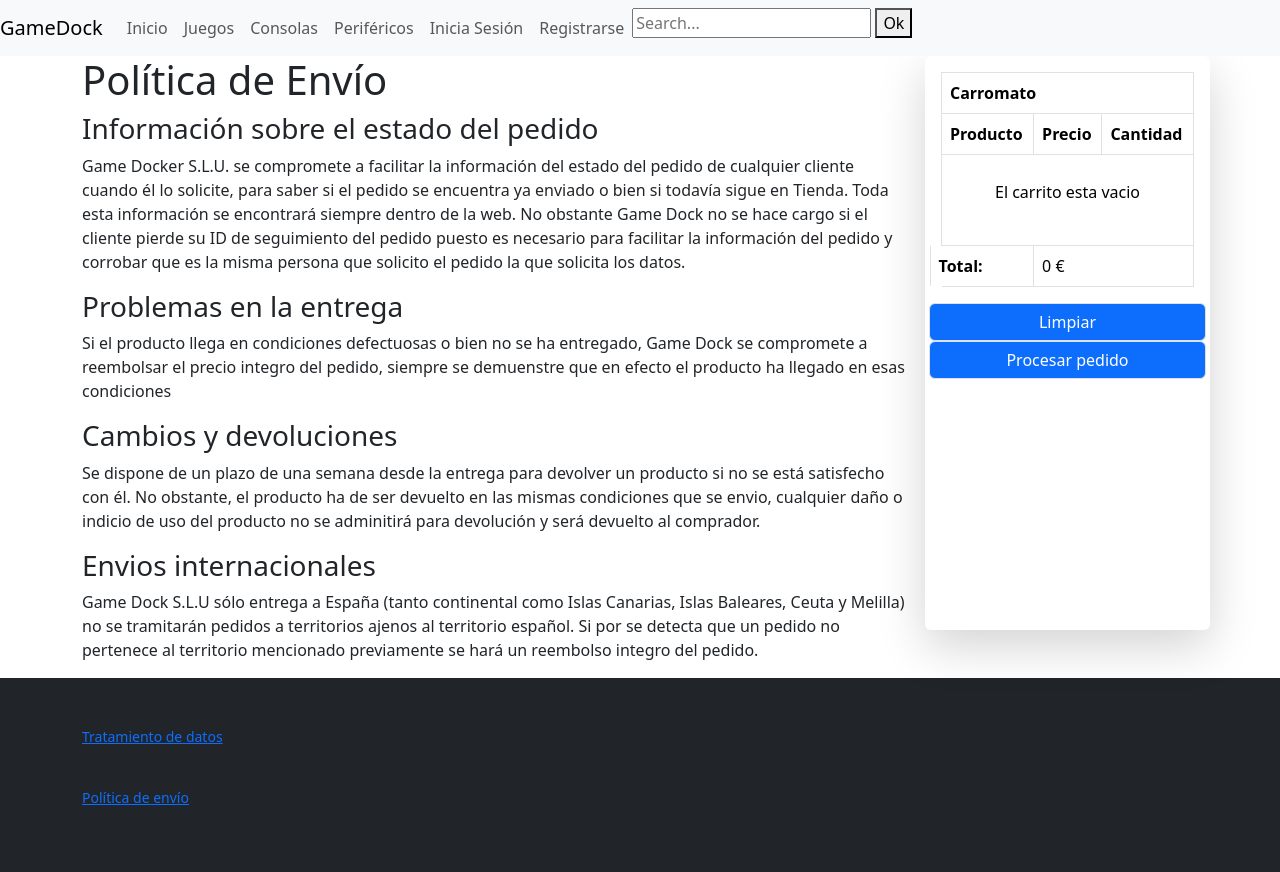
After one commit to Mancabm/gameDock, a Django app: page /politica_envio in a window 1280 px wide. The commit adds this page. Run offline with Django 4.2, Linux system fonts and the light colour scheme; some libraries are stand-ins or nearby versions.

Commit message:
Gestión de envios: Done

```diff
--- a/GameDock/urls.py
+++ b/GameDock/urls.py
@@ -34,7 +34,8 @@ urlpatterns = [
     path('pedidos/<int:id_pedido>', views.elegir_metodo_pago, name='DetallePedido'),
     path('login', views.log_in),
     path('logout', views.log_out),
-    path('register', views.register)
+    path('register', views.register),
+    path('politica_envio', views.politica_envio)
 
 
 
--- a/gameDockApp/templates/base.html
+++ b/gameDockApp/templates/base.html
@@ -9,6 +9,9 @@
         {% bootstrap_css%}
 
         <style>
+            footer {
+                background: #212529;
+            }
             {% block estilos%}{% endblock  %}
         </style>
     </head>
@@ -123,8 +126,17 @@
         </div>
 
     </body>
-    <footer>
-      <a href="/tratamiento_datos">Tratamiento de datos</a>
+    <footer class="w-100 py-4 flex-shrink-0">
+        <div class="container py-4">
+            <div class="row gy-4 gx-5">
+                <p class='small text-muted'>
+                    <a href="/tratamiento_datos">Tratamiento de datos</a>
+                </p>
+                <p class='small text-muted'>
+                    <a href="/politica_envio">Política de envío</a>
+                </p>
+            </div>
+        </div>
     </footer>
 
 
--- /dev/null
+++ b/gameDockApp/templates/politica_envio.html
@@ -0,0 +1,29 @@
+
+{% extends 'base.html' %}
+
+{% block contenido %}
+    <h1>Política de Envío</h1>
+    <h3>Información sobre el estado del pedido</h3>
+    <p>Game Docker S.L.U. se compromete a facilitar la información del estado del pedido de cualquier cliente cuando
+        él lo solicite, para saber si el pedido se encuentra ya enviado o bien si todavía sigue en Tienda.
+        Toda esta información se encontrará siempre dentro de la web. No obstante Game Dock no se hace cargo si el cliente
+        pierde su ID de seguimiento del pedido puesto es necesario para facilitar la información del pedido y corrobar que
+        es la misma persona que solicito el pedido la que solicita los datos.
+    </p>
+    <h3>Problemas en la entrega</h3>
+    <p>Si el producto llega en condiciones defectuosas o bien no se ha entregado, Game Dock se compromete a reembolsar
+        el precio integro del pedido, siempre se demuenstre que en efecto el producto ha llegado en esas condiciones
+    </p>
+    <h3>Cambios y devoluciones</h3>
+    <p>
+        Se dispone de un plazo de una semana desde la entrega para devolver un producto si no se está satisfecho con él.
+        No obstante, el producto ha de ser devuelto en las mismas condiciones que se envio, cualquier daño o indicio de
+        uso del producto no se adminitirá para devolución y será devuelto al comprador.
+    </p>
+    <h3>Envios internacionales</h3>
+    <p>
+        Game Dock S.L.U sólo entrega a España (tanto continental como Islas Canarias, Islas Baleares, Ceuta y Melilla)
+        no se tramitarán pedidos a territorios ajenos al territorio español. Si por se detecta que un pedido no pertenece
+        al territorio mencionado previamente se hará un reembolso integro del pedido.
+    </p>
+{% endblock contenido %}
--- a/gameDockApp/views.py
+++ b/gameDockApp/views.py
@@ -145,3 +145,7 @@ def log_in(request):
 def log_out(request):
     logout(request)
     return redirect("Home")
+
+
+def politica_envio(request):
+    return render(request, "politica_envio.html")
```
